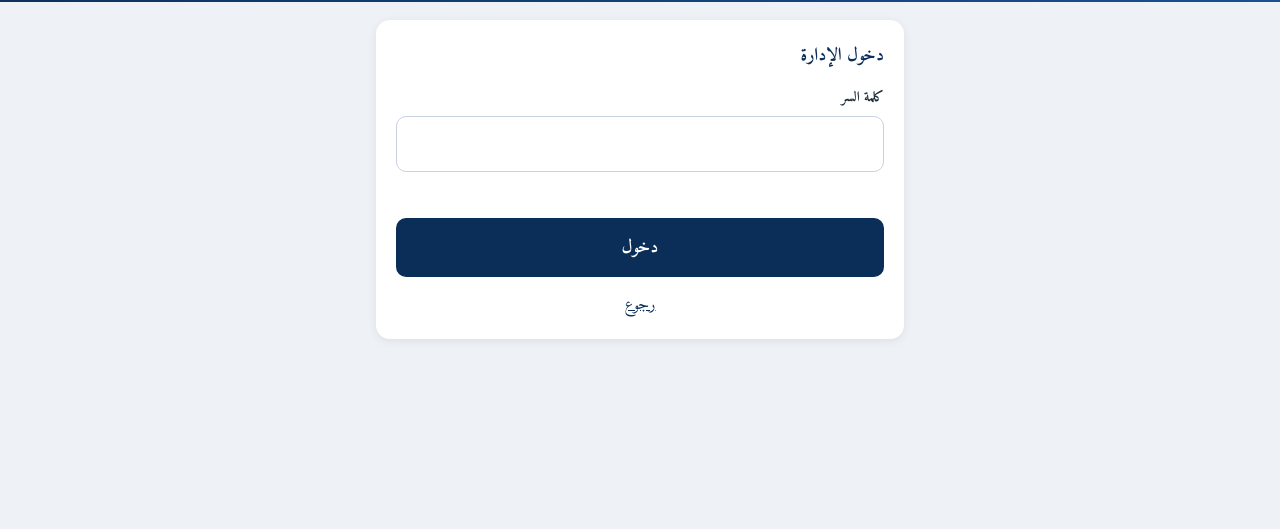
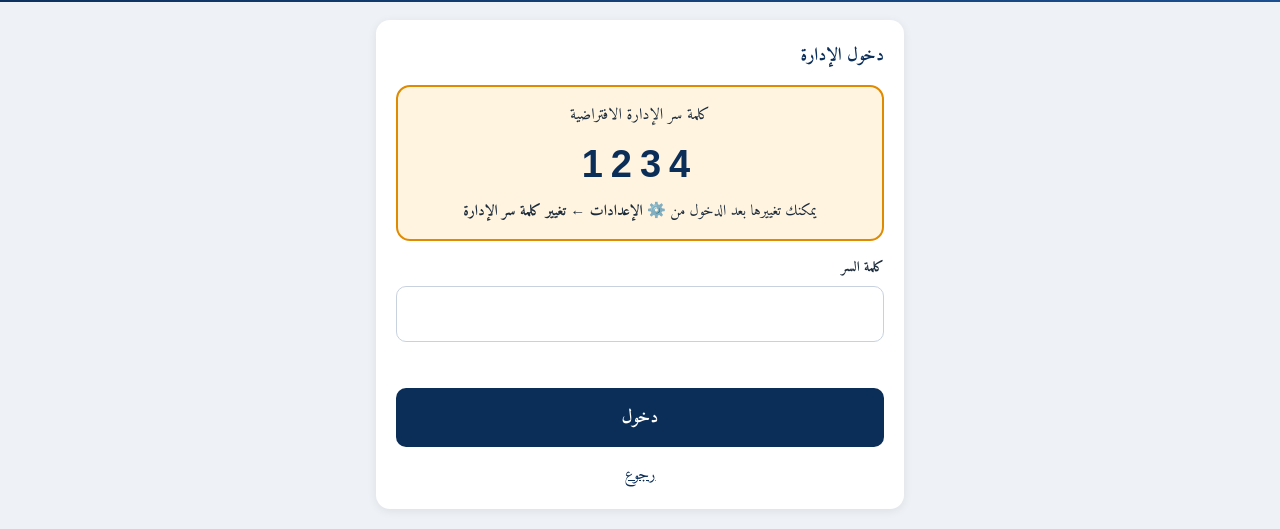
Before and after one commit to Dahshan65/TeacherTest, a plain HTML site: page index.html in a window 1280 px wide. Both pictures are taken after a click on the button "دخول الإدارة". Shown: the part 158-687 px from the top of the page. Drawn offline with Linux system fonts and the light colour scheme.

Commit message:
Update login button functionality and hint display

```diff
--- a/index.html
+++ b/index.html
@@ -226,7 +226,7 @@ summary{font-weight:bold;cursor:pointer;color:#0b2e59;font-size:17px}
     </div>
     <button class="btn light" id="actBtn" onclick="openActivation()">🔑 تفعيل التطبيق للمدارس</button>
     <button class="btn install-btn hidden" id="installBtn" onclick="installApp()">📲 تثبيت التطبيق على الجهاز</button>
-    <button class="small-link" onclick="show('loginScreen')">دخول الإدارة</button>
+    <button class="small-link" onclick="openLogin()">دخول الإدارة</button>
     <a class="promo" href="https://dahshansoft.com" target="_blank">
       <span class="ds-logo">DS</span>
       <span><b>Dahshan Soft</b><small>تطبيقات تعليمية واحترافية للمدارس والأفراد — زوروا dahshansoft.com</small></span>
@@ -368,6 +368,11 @@ summary{font-weight:bold;cursor:pointer;color:#0b2e59;font-size:17px}
   <!-- دخول الإدارة -->
   <div id="loginScreen" class="card hidden">
     <h2>دخول الإدارة</h2>
+    <div id="defPassHint" style="display:none;background:#fff4e0;border:2px solid #e08a00;border-radius:14px;padding:14px 16px;margin:6px 0 14px;text-align:center;line-height:1.8">
+      <div style="font-size:16px">كلمة سر الإدارة الافتراضية</div>
+      <div style="font-size:38px;font-weight:bold;letter-spacing:8px;color:#0b2e59;font-family:Arial,sans-serif" dir="ltr">1234</div>
+      <div style="font-size:15px">يمكنك تغييرها بعد الدخول من <b>⚙️ الإعدادات ← تغيير كلمة سر الإدارة</b></div>
+    </div>
     <label>كلمة السر</label>
     <input id="pass" type="password">
     <div class="err" id="loginErr"></div>
@@ -2043,6 +2048,11 @@ function finishTest(){
   show('endScreen');
 }
 
+function openLogin(){
+  const h = document.getElementById('defPassHint');
+  if(h) h.style.display = getPass() === DEFAULT_PASS ? 'block' : 'none';
+  show('loginScreen');
+}
 function login(){
   const p = document.getElementById('pass').value;
   const err = document.getElementById('loginErr');
```
